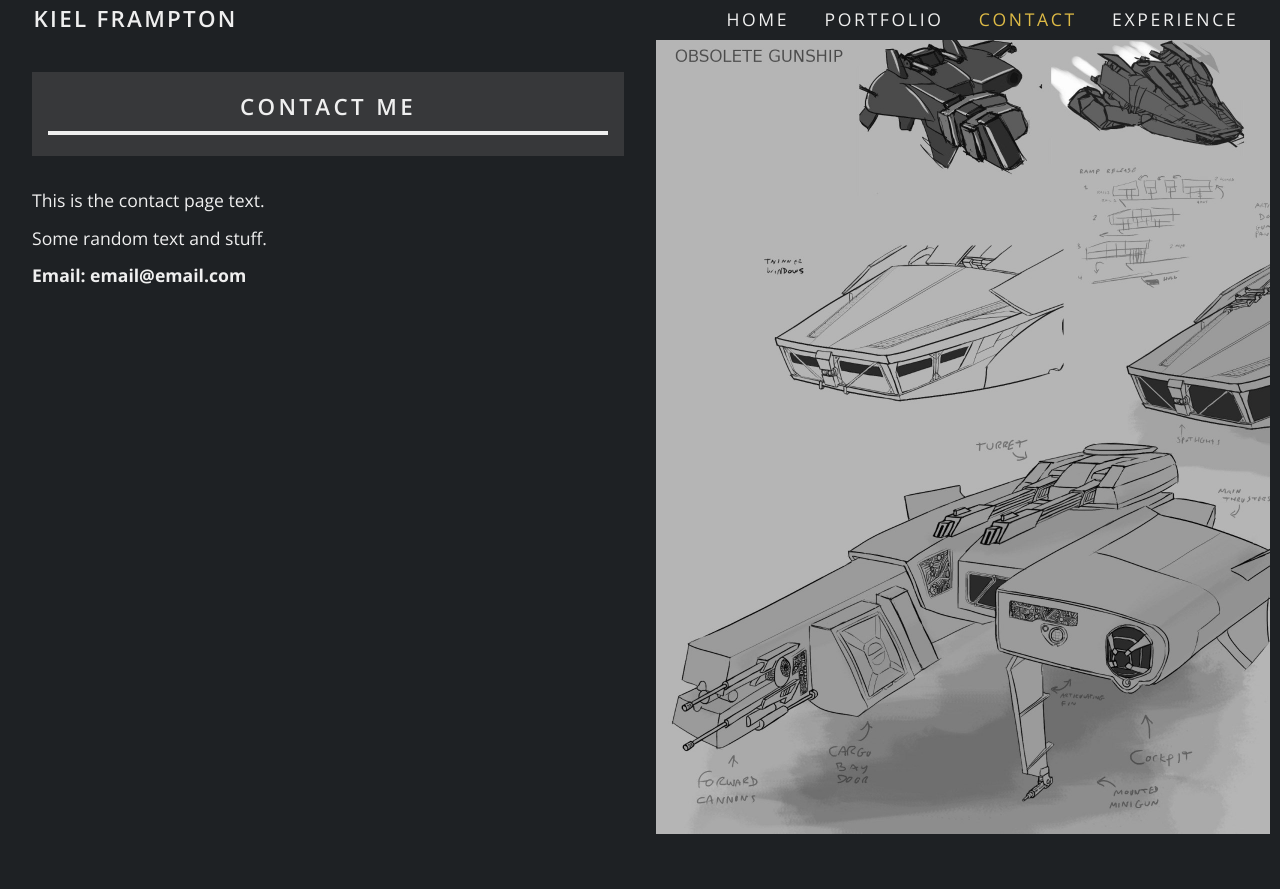
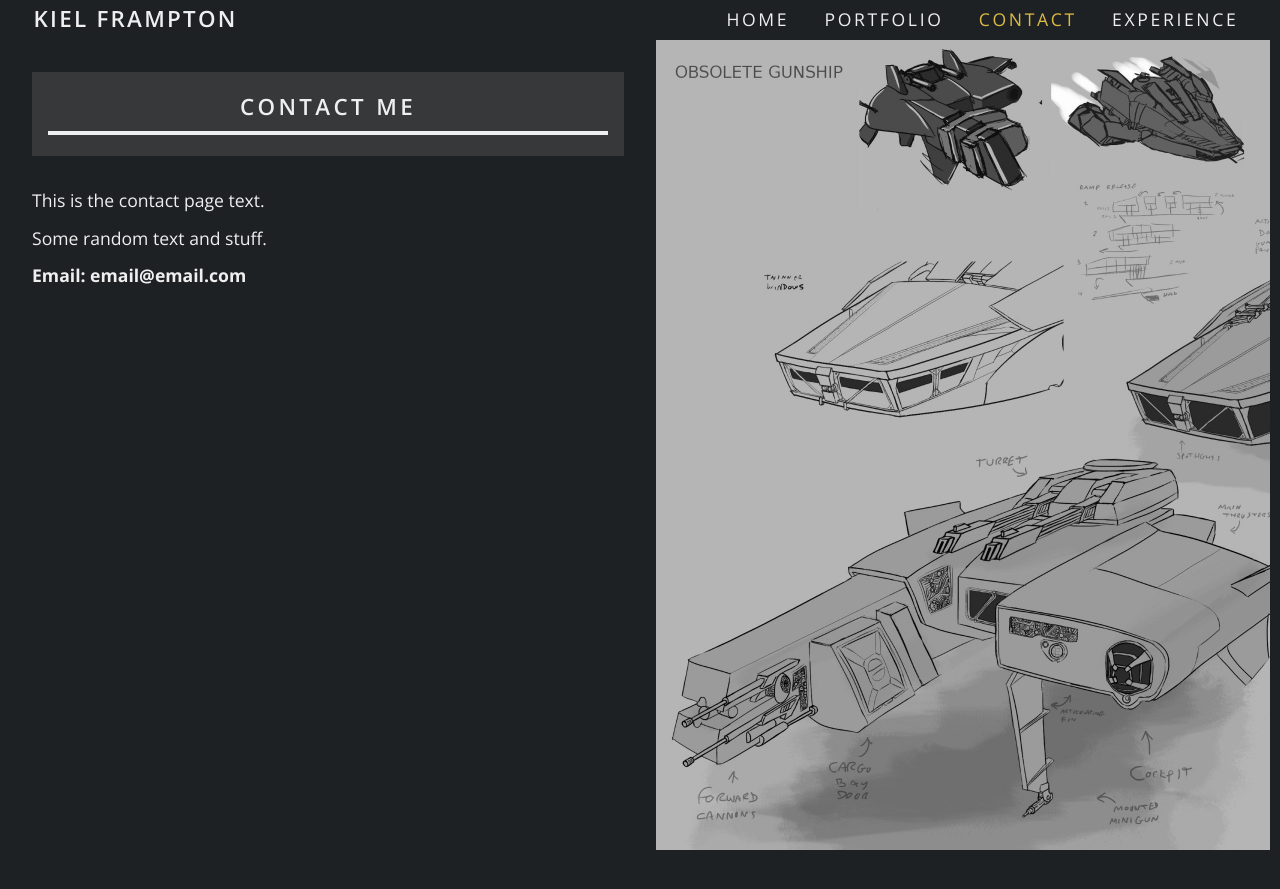
Before and after one commit to DanielHearn/kiel-portfolio, a Jekyll site: the page built from contact.md, in a window 1280 px wide. Shown: the top 889 px of the page. Built offline with Jekyll 4.4.1, drawn with Linux system fonts in a browser that asks for light colours.

Commit message:
Fix main image position

```diff
--- a/css/partials/_media-queries.scss
+++ b/css/partials/_media-queries.scss
@@ -10,7 +10,7 @@
                         height: 90vh;
                         z-index: 5;
                         position: fixed;
-                        top: 1.5em;
+                        top: 2.5em;
                         width: 48%;
                         img {
                             max-width: initial;
```
